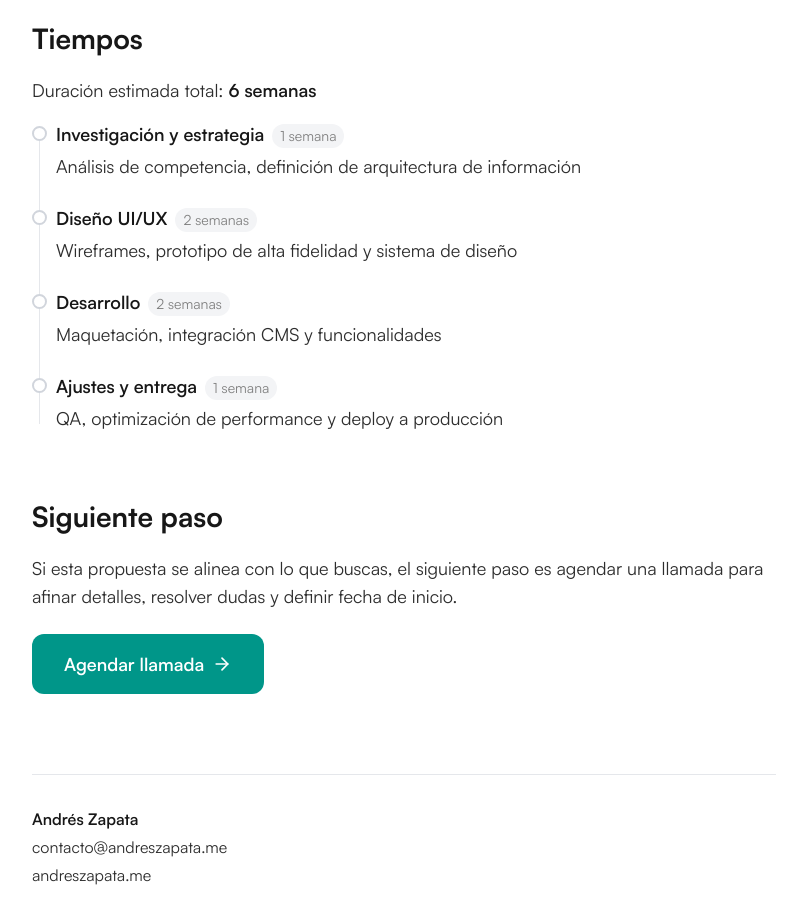
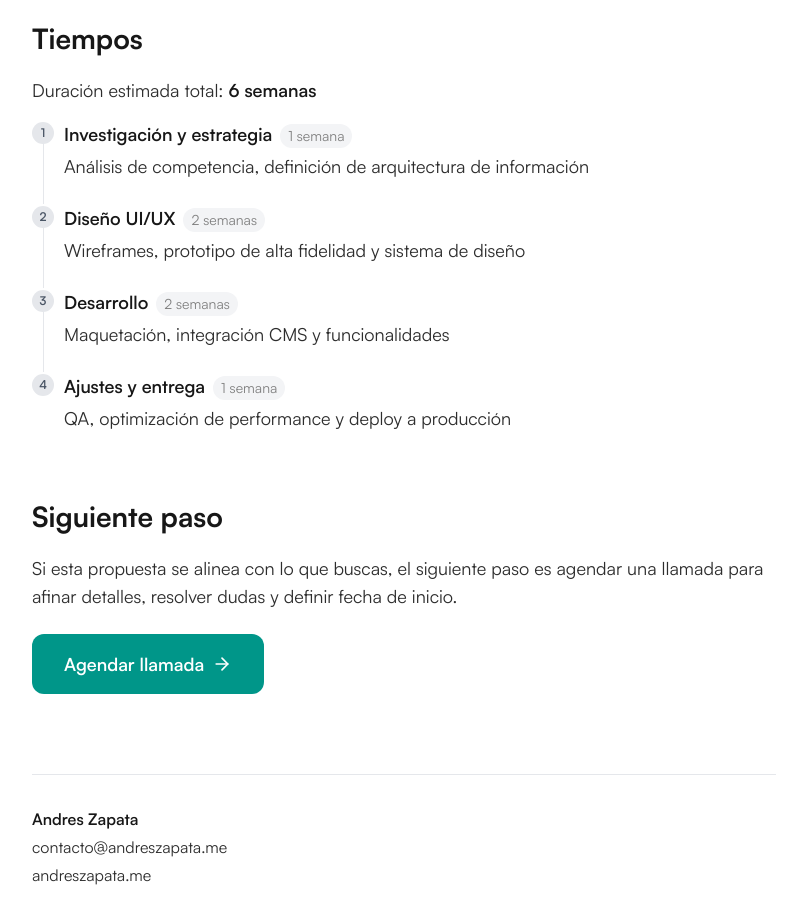
Before and after one commit to andreszapataq/andreszapata.me-v3, a Next.js app: page /propuestas/acme-corp in a window 1280 px wide. Shown: the part 1440-2360 px from the top of the page, without its empty margins (236-1043 px from the left). Built offline with nearby package versions, Linux system fonts and the light colour scheme.

Commit message:
update timeline dots

```diff
--- a/components/propuestas/proposal-timeline.tsx
+++ b/components/propuestas/proposal-timeline.tsx
@@ -17,15 +17,18 @@ export default function ProposalTimeline({
         <span className="font-semibold text-foreground">{totalDuration}</span>
       </p>
 
-      <div className="relative pl-6 mt-2">
-        {/* Vertical line */}
-        <div className="absolute left-[7px] top-2 bottom-2 w-px bg-gray-200 print:bg-gray-300" />
-
+      <div className="relative pl-8 mt-2">
         <div className="space-y-6">
           {phases.map((phase, i) => (
             <div key={i} className="relative">
-              {/* Dot */}
-              <div className="absolute -left-6 top-1.5 w-[15px] h-[15px] rounded-full border-2 border-gray-300 bg-white print:border-gray-400" />
+              {/* Vertical line (not on last item) */}
+              {i < phases.length - 1 && (
+                <div className="absolute -left-[21px] top-[22px] -bottom-6 w-px bg-gray-200 print:bg-gray-300" />
+              )}
+              {/* Step number */}
+              <div className="absolute -left-8 top-0.5 w-[22px] h-[22px] rounded-full bg-gray-200 flex items-center justify-center text-xs font-semibold text-gray-600 print:bg-gray-100 print:text-gray-500">
+                {i + 1}
+              </div>
 
               <div>
                 <div className="flex flex-wrap items-baseline gap-2">
--- a/data/propuestas/acme-corp.json
+++ b/data/propuestas/acme-corp.json
@@ -75,7 +75,7 @@
     "calendarUrl": "https://cal.com/andreszapata/30min"
   },
   "footer": {
-    "name": "Andrés Zapata",
+    "name": "Andres Zapata",
     "email": "contacto@andreszapata.me",
     "website": "andreszapata.me"
   }
```
